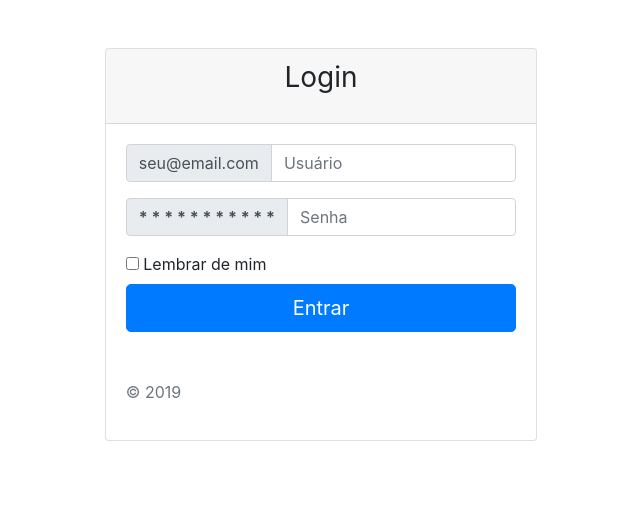
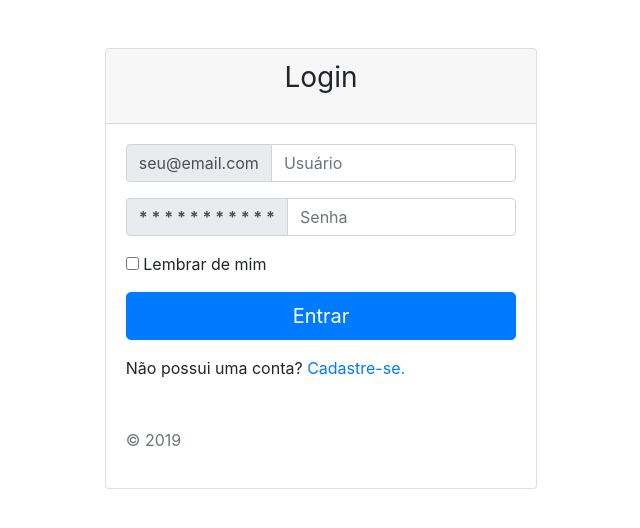
Before and after one commit to gustavoilhamorais/quota-watcher, a React (Create React App) app: page /login in a window 1280 px wide. Shown: the top 528 px of the page, without its empty margins (319-959 px from the left). Built offline with nearby package versions, Linux system fonts and the light colour scheme.

Commit message:
new-account-link

```diff
--- a/src/components/Login/index.js
+++ b/src/components/Login/index.js
@@ -1,5 +1,5 @@
 import React, { useState, useEffect } from "react";
-import { Redirect } from "react-router-dom";
+import { Redirect, Link } from "react-router-dom";
 import Card from "../models/Card";
 
 const Main = props => {
@@ -92,9 +92,10 @@ const Main = props => {
             />{" "}
             Lembrar de mim
           </label>
-          <button className="btn btn-lg btn-primary btn-block" type="submit">
+          <button className="btn btn-lg btn-primary btn-block mb-3 mt-2" type="submit">
             Entrar
           </button>
+          <span>Não possui uma conta? </span><Link to="/register">Cadastre-se.</Link>
           <p className="mt-5 mb-3 text-muted">&copy; 2019</p>
         </form>
       </Card>
```
